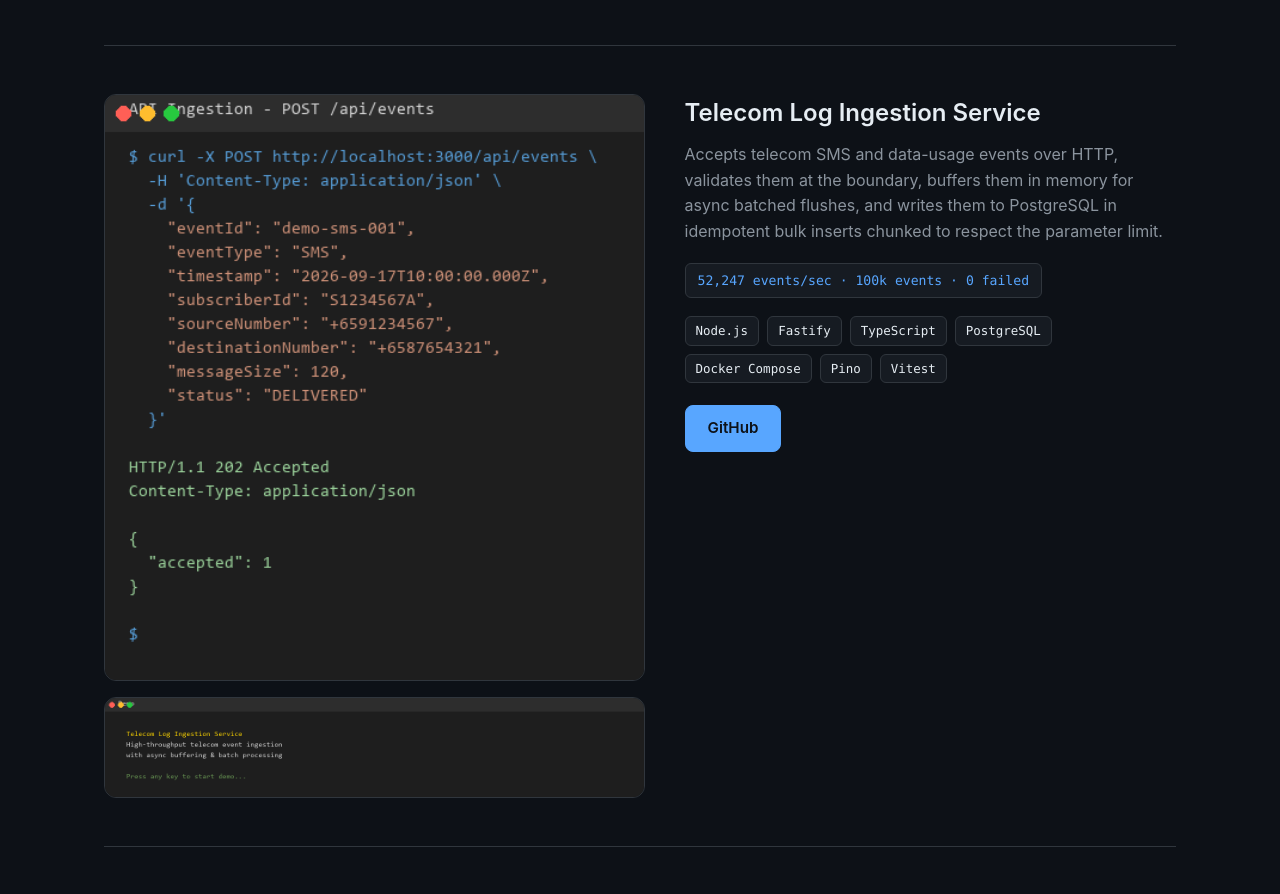
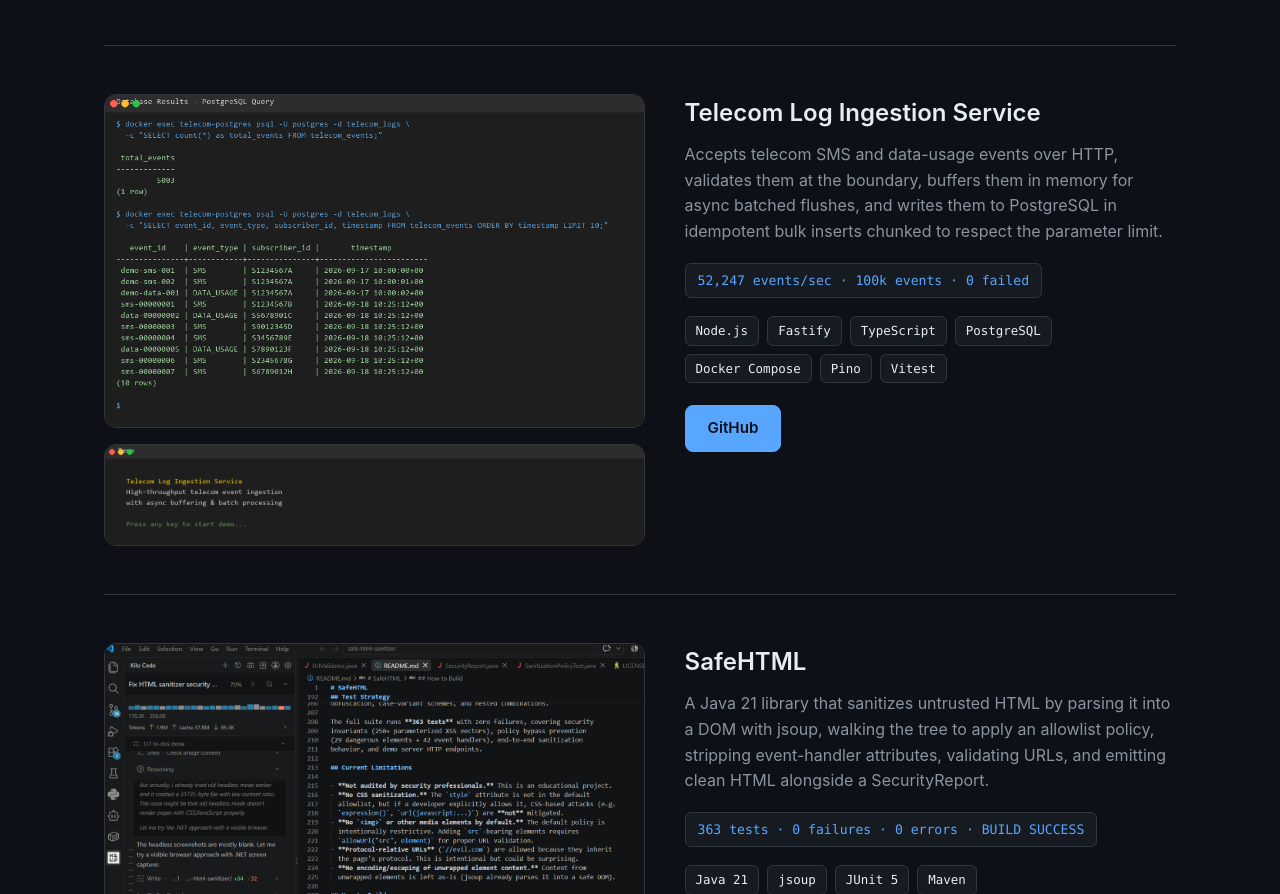
Before and after one commit to zhouzhihao09-crypto/portfolio, a plain HTML site: page index.html in a window 1280 px wide. Shown: the part 3813-4707 px from the top of the page. Drawn offline with Linux system fonts and the light colour scheme.

Commit message:
docs: strengthen Telecom visual proof

```diff
--- a/index.html
+++ b/index.html
@@ -131,7 +131,7 @@
 
       <article class="project-card">
         <div class="project-media">
-          <img src="assets/telecom-log-ingestion-api-ingestion.png" alt="Telecom Log Ingestion Service API ingestion" />
+          <img src="assets/telecom-log-ingestion-database-results.png" alt="Telecom Log Ingestion Service database results" />
           <div class="project-gif">
             <img src="assets/telecom-log-ingestion-demo.gif" alt="Telecom Log Ingestion Service demo" />
           </div>
```
